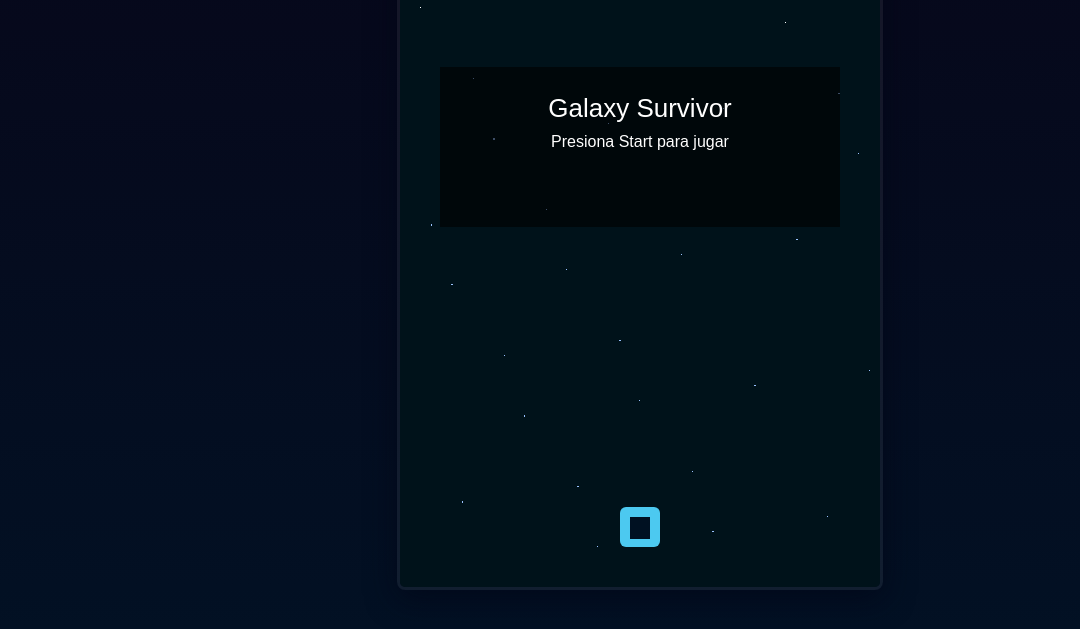
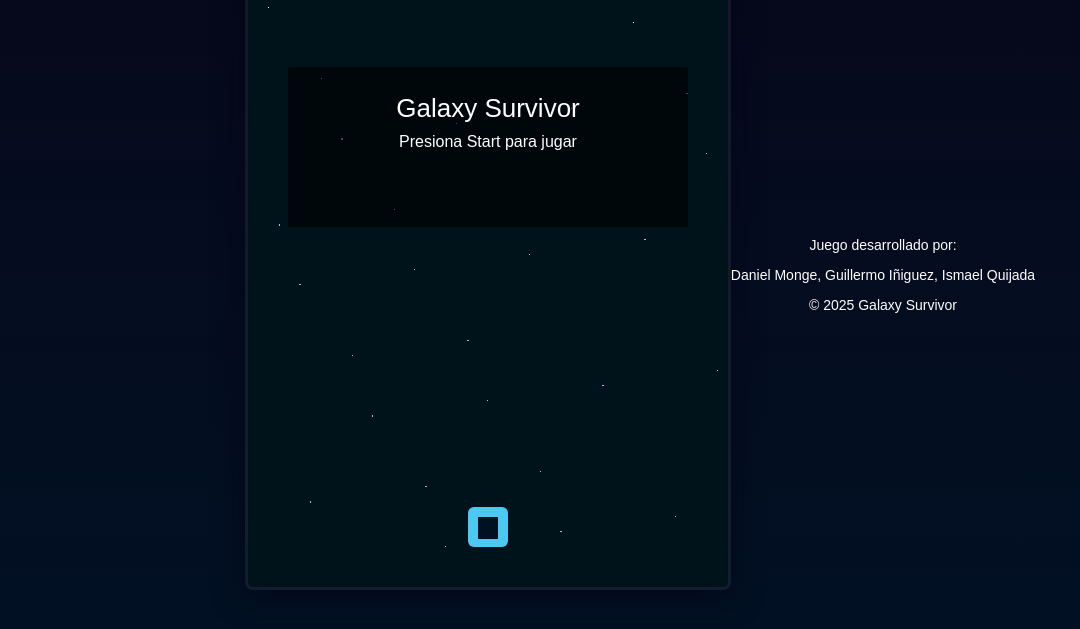
Before and after one commit to DanielMonge12/Galaxy-Survivor, a plain HTML site: page index.html in a window 1280 px wide. Shown: the part 133-762 px from the top of the page, without its empty margins (0-1080 px from the left). Drawn offline with Linux system fonts and the light colour scheme.

Commit message:
Agregados créditos debajo del juego

```diff
--- a/index.html
+++ b/index.html
@@ -23,7 +23,12 @@
   </div>
 
   <canvas id="gameCanvas" width="480" height="640"></canvas>
-
+ <!-- Créditos del juego -->
+  <div id="credits">
+    <p>Juego desarrollado por:</p>
+    <p>Daniel Monge, Guillermo Iñiguez, Ismael Quijada</p>
+    <p>© 2025 Galaxy Survivor</p>
+  </div>
   <script src="game.js"></script>
 </body>
 </html>
--- a/style.css
+++ b/style.css
@@ -14,6 +14,14 @@ html,body{
   display:flex;
   align-items:center;
   justify-content:center;
+}
+
+#credits {
+  text-align: center;
+  margin-top: 15px;
+  font-size: 14px;
+  color: #fff;
+  font-family: Arial, sans-serif;
 }
 
 #ui{
```
Also changed, not shown: player.png (added).
